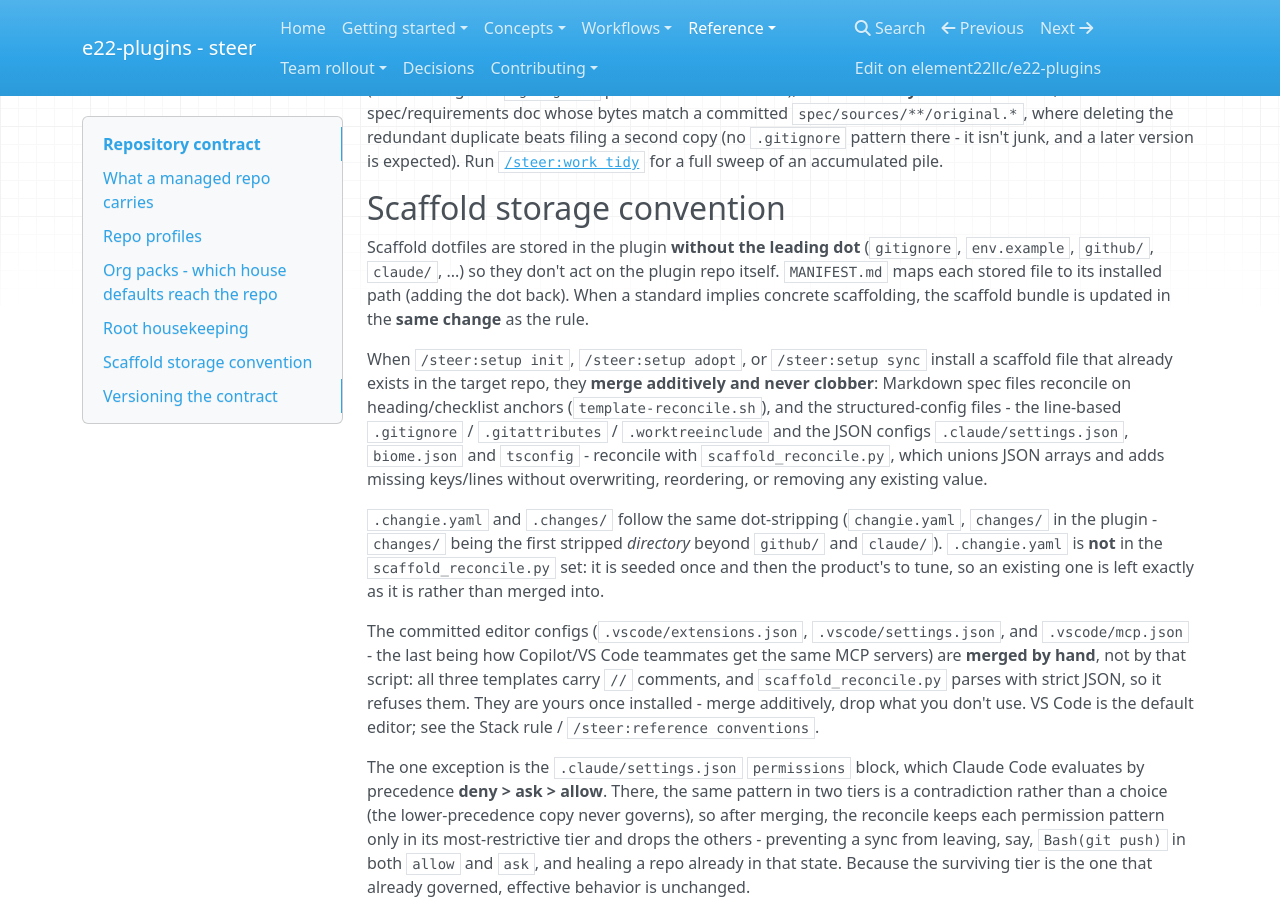
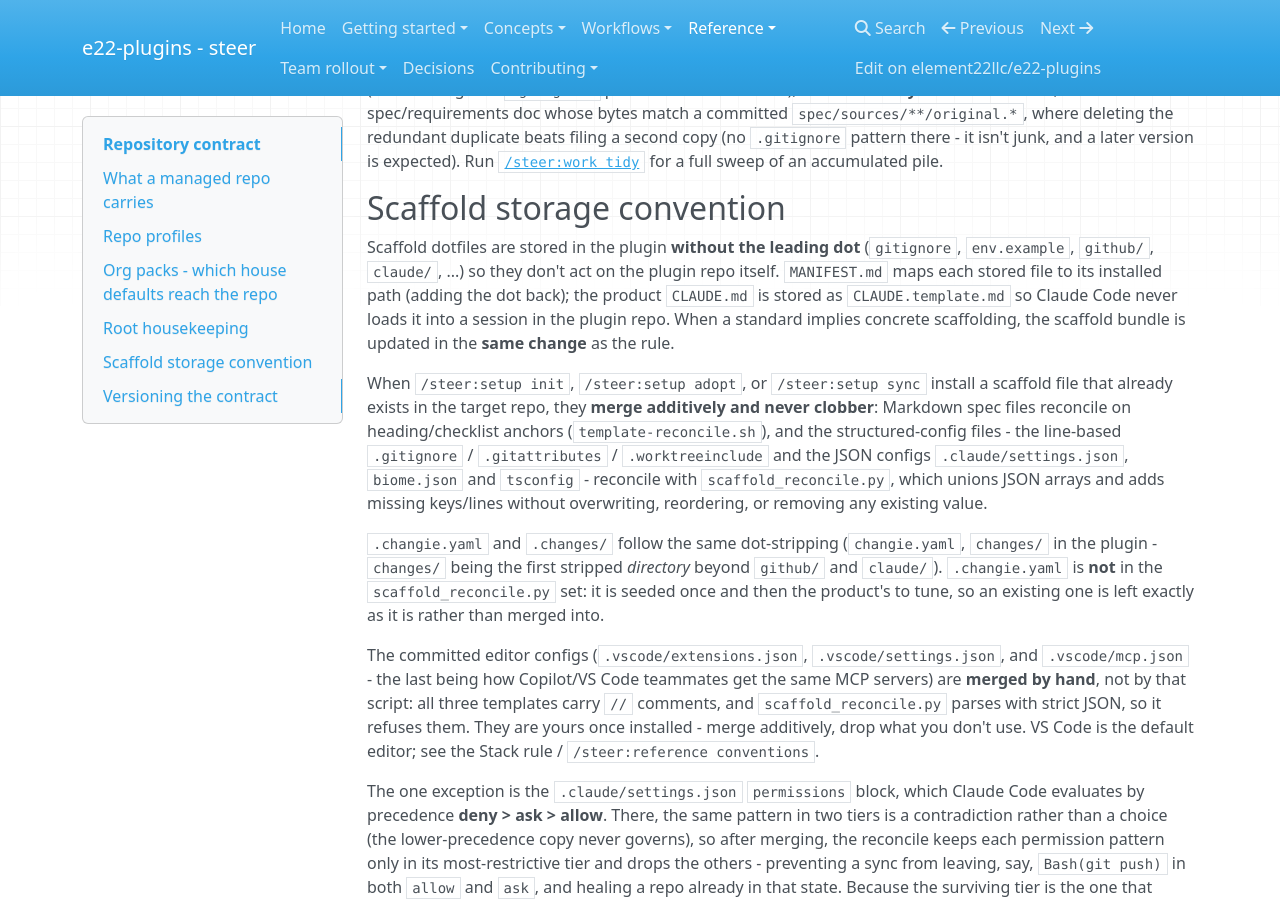
Before and after one commit to element22llc/e22-plugins, an MkDocs documentation site: the page built from docs/reference/repository-contract.md, in a window 1280 px wide and 900 px high, scrolled down 9111 px. Built offline with MkDocs 1.6.1, drawn with Linux system fonts in a browser that asks for light colours; nearby versions of some CDN libraries.

Commit message:
fix(scaffold): store the product CLAUDE.md as CLAUDE.template.md
Under its real name Claude Code loaded it, placeholders included, into
plugin-repo sessions that read the scaffold directory. MANIFEST maps it
back to CLAUDE.md, so installs are unchanged.

Co-Authored-By: Claude Opus 5.5 (1M context) <noreply@anthropic.com>

```diff
--- a/docs/reference/repository-contract.md
+++ b/docs/reference/repository-contract.md
@@ -204,7 +204,8 @@ where deleting the redundant duplicate beats filing a second copy (no
 Scaffold dotfiles are stored in the plugin **without the leading dot**
 (`gitignore`, `env.example`, `github/`, `claude/`, ...) so they don't act on the
 plugin repo itself. `MANIFEST.md` maps each stored file to its installed path
-(adding the dot back). When a standard implies concrete scaffolding, the scaffold
+(adding the dot back); the product `CLAUDE.md` is stored as `CLAUDE.template.md`
+so Claude Code never loads it into a session in the plugin repo. When a standard implies concrete scaffolding, the scaffold
 bundle is updated in the **same change** as the rule.
 
 When `/steer:setup init`, `/steer:setup adopt`, or `/steer:setup sync` install a scaffold file that
```
Also changed, not shown: AUTHORING.md (+3 -1 lines), CLAUDE.md (+3 -2 lines), plugins/steer/templates/reference/CAPABILITIES.md (+1 -1 lines), plugins/steer/templates/reference/MIGRATIONS.md (+1 -1 lines), plugins/steer/templates/scaffold/MANIFEST.md (+5 -2 lines), plugins/steer/templates/scaffold/CLAUDE.template.md (renamed from plugins/steer/templates/scaffold/CLAUDE.md), 3 other files.
